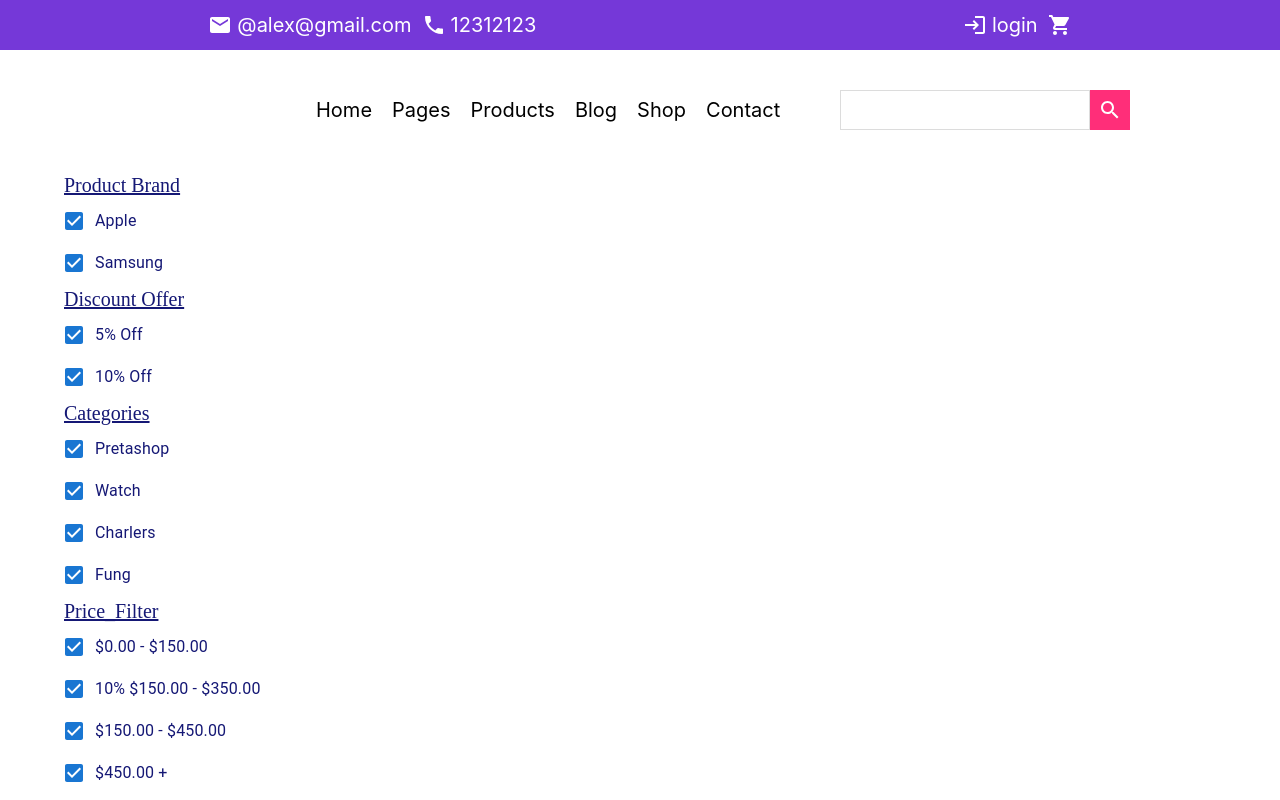
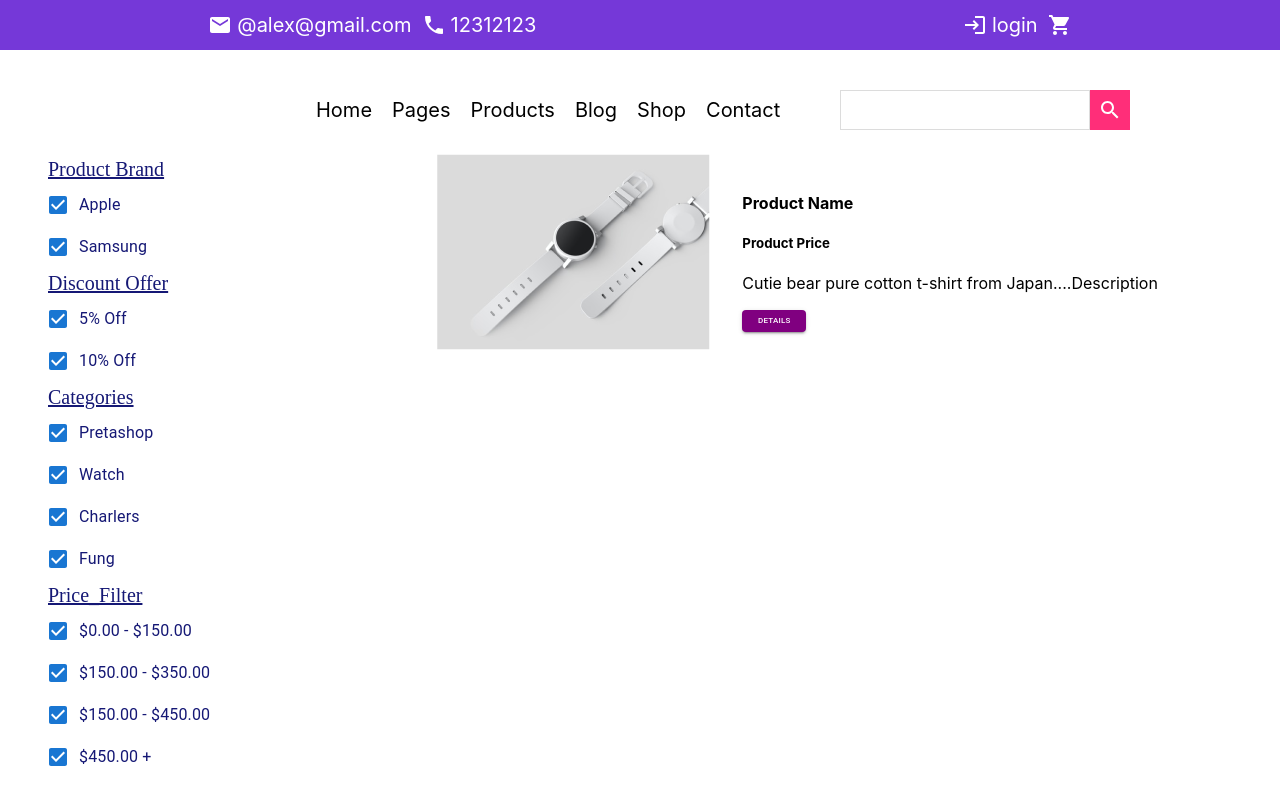
Before and after one commit to charleskan/shopping-mall, a Next.js app: page /productPage in a window 1280 px wide. Built offline with nearby package versions, Linux system fonts and the light colour scheme.

Commit message:
AddDetails

```diff
--- a/package.json
+++ b/package.json
@@ -18,6 +18,7 @@
     "@types/react-redux": "^7.1.24",
     "@types/react-router": "^5.1.18",
     "@types/react-router-dom": "^5.3.3",
+    "@types/typescript": "^2.0.0",
     "gen-env": "^1.0.1",
     "next": "12.2.5",
     "react": "18.2.0",
--- a/src/components/Price_filter.tsx
+++ b/src/components/Price_filter.tsx
@@ -3,7 +3,7 @@ import css from '../styles/SlideFilter.module.css'
 
 export default function Price_filter() {
 	return (
-		<div className={css.width}>
+		<div >
 			<u className={css.filter}>Price_Filter</u>
 			<FormGroup className={css.checkbox}>
 				<FormControlLabel
@@ -14,7 +14,7 @@ export default function Price_filter() {
 				<FormControlLabel
                     className={css.checkbox}
 					control={<Checkbox defaultChecked/>}
-					label='10% $150.00 - $350.00'
+					label='$150.00 - $350.00'
                 />
 				<FormControlLabel
                     className={css.checkbox}
--- /dev/null
+++ b/src/components/ProductList.tsx
@@ -0,0 +1,92 @@
+import styled from '@emotion/styled'
+import Button from '@mui/material/Button'
+import Image from 'next/image'
+import Link from 'next/link'
+import Watch from '../uploads/watch.png'
+
+export default function ProductList() {
+	return (
+		<Wrapper>
+			<article>
+				<Link href='/products'>
+					<Image src={Watch} />
+				</Link>
+
+				<div>
+					<h4>Product Name</h4>
+					<h5>Product Price</h5>
+					<p>Cutie bear pure cotton t-shirt from Japan....Description</p>
+                    <Button variant="contained" href='/productsInfo' className='btn'>Details</Button>
+				</div>
+			</article>
+		</Wrapper>
+	)
+}
+
+const Wrapper = styled.section`
+	display: grid;
+	row-gap: 3rem;
+
+	img {
+		width: 100%;
+		display: block;
+		width: 300px;
+		height: 200px;
+		object-fit: cover;
+		border-radius: var(--radius);
+		margin-bottom: 1rem;
+	}
+	h4 {
+		margin-bottom: 0.5rem;
+	}
+	.price {
+		color: var(--clr-primary-6);
+		margin-bottom: 0.75rem;
+	}
+	p {
+		max-width: 45em;
+		margin-bottom: 1rem;
+	}
+	.btn {
+		font-size: 0.5rem;
+		padding: 0.25rem 0.5rem;
+        background-color:purple;
+	}
+	@media (min-width: 992px) {
+		article {
+			display: grid;
+			grid-template-columns: auto 1fr;
+			column-gap: 2rem;
+			align-items: center;
+		}
+	}
+`
+
+
+// const ListView: React.FC<{ filteredProducts: productDataType[] }> = ({
+//     filteredProducts,
+//   }) => {
+//     return (
+//       <Wrapper>
+//         {filteredProducts.map(product => {
+//           const { slug, images, name, price, itemDescription } = product
+//           return (
+//             <article key={slug}>
+//               <Link to={`/products/${slug}`}>
+//                 <img src={images[0]} alt={name} />
+//               </Link>
+
+//               <div>
+//                 <h4>{name}</h4>
+//                 <h5>{formatPrice(price)}</h5>
+//                 <p>{itemDescription.substring(0, 150)}...</p>
+//                 <Link to={`/products/${slug}`} className='btn'>
+//                   Details
+//                 </Link>
+//               </div>
+//             </article>
+//           )
+//         })}
+//       </Wrapper>
+//     )
+//   }
--- a/src/pages/productPage.tsx
+++ b/src/pages/productPage.tsx
@@ -4,6 +4,8 @@ import { HeadTitle } from '../components/HeadTitle'
 import { Heading } from '../components/Heading'
 import SlideFilter from '../components/SlideFilter'
 import { Container } from '@mui/system'
+import Grid from '@mui/material/Grid' // Grid version 1
+import ProductList from '../components/ProductList'
 
 const productPege: NextPage = () => {
 	return (
@@ -11,9 +13,17 @@ const productPege: NextPage = () => {
 			<HeadTitle />
 			<Heading />
 			<Navbar />
-			<Container maxWidth="lg">
+			<Container maxWidth='lg'>
+			<Grid container spacing={2}>
+				<Grid xs={4}>
 				<SlideFilter />
+				</Grid>
+				<Grid xs={8}>
+				<ProductList />
+				</Grid>
+			</Grid>
 			</Container>
+
 		</>
 	)
 }
--- a/src/styles/SlideFilter.module.css
+++ b/src/styles/SlideFilter.module.css
@@ -1,8 +1,3 @@
-.width {
-	  width: 20%;
-}
-
-
 .filter {
 	font-family: 'Josefin Sans';
 	font-size: 20px;
```
Also changed, not shown: src/components/ProductList_button.tsx (added, +21 -0 lines), src/uploads/watch.png (added), 1 other file (tests, documents, lock files or other folders).
